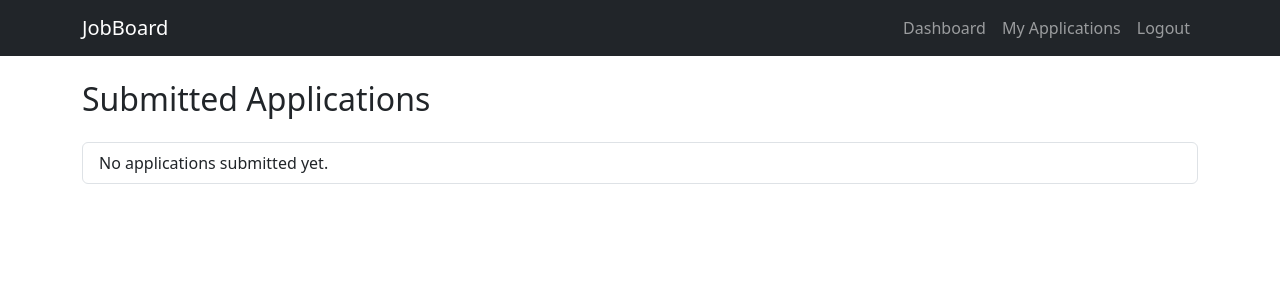
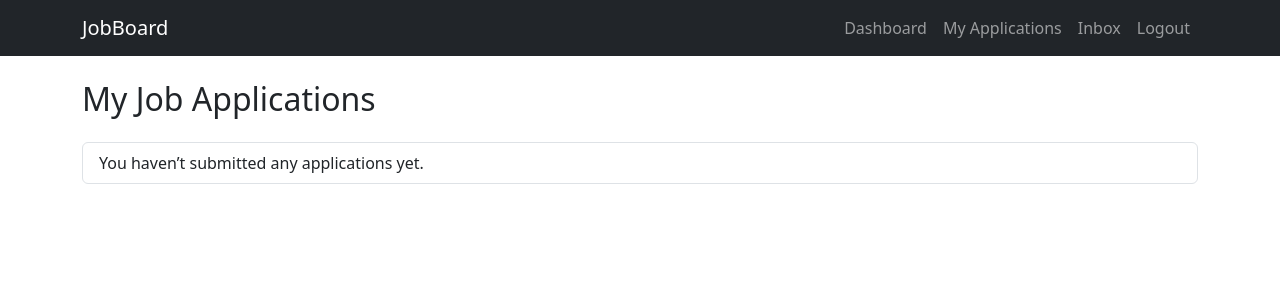
Before and after one commit to GagikVoskerchyan/JobBoard, a Django app: page /applications/ in a window 1280 px wide. Shown: the top 300 px of the page. Run offline with Django 4.2, Linux system fonts and the light colour scheme; a user stored in the database is signed in; data comes from the database, SQL or seed files in the repository; both versions use the stored data as it was after the commit.

Commit message:
Updated project

```diff
--- a/JobBoard/JobBoard/settings.py
+++ b/JobBoard/JobBoard/settings.py
@@ -33,6 +33,7 @@ LOGIN_URL = '/login/'
 LOGIN_REDIRECT_URL = '/dashboard/'
 MEDIA_URL = '/media/'
 MEDIA_ROOT = BASE_DIR / 'media'
+EMAIL_BACKEND = 'django.core.mail.backends.console.EmailBackend'
 
 # Application definition
 
--- a/JobBoard/core/forms.py
+++ b/JobBoard/core/forms.py
@@ -40,3 +40,7 @@ class ProfileForm(forms.ModelForm):
         if resume and not resume.name.endswith('.pdf'):
             raise forms.ValidationError("Only PDF files are allowed.")
         return resume
+
+class MessageForm(forms.Form):
+    subject = forms.CharField(max_length=100)
+    message = forms.CharField(widget=forms.Textarea)
--- a/JobBoard/core/models.py
+++ b/JobBoard/core/models.py
@@ -54,6 +54,19 @@ class Profile(models.Model):
         return self.user.username
 
 
+class Message(models.Model):
+    sender = models.ForeignKey(User, related_name='sent_messages', on_delete=models.CASCADE)
+    recipient = models.ForeignKey(User, related_name='received_messages', on_delete=models.CASCADE)
+    subject = models.CharField(max_length=255)
+    body = models.TextField()
+    sent_at = models.DateTimeField(auto_now_add=True)
+    is_read = models.BooleanField(default=False)
+
+    def __str__(self):
+        return f"From {self.sender.username} to {self.recipient.username}: {self.subject}"
+
+
+
 # ✅ NEW: Separate seeker and employer profiles
 class SeekerProfile(models.Model):
     user = models.OneToOneField(User, on_delete=models.CASCADE)
--- a/JobBoard/core/templates/base.html
+++ b/JobBoard/core/templates/base.html
@@ -26,6 +26,7 @@
                 {% else %}
                   <li class="nav-item"><a class="nav-link" href="{% url 'seeker_dashboard' %}">Dashboard</a></li>
                   <li class="nav-item"><a class="nav-link" href="{% url 'application_list' %}">My Applications</a></li>
+                  <li class="nav-item"><a class="nav-link" href="{% url 'inbox' %}">Inbox</a></li>
                 {% endif %}
                 <li class="nav-item"><a class="nav-link" href="{% url 'logout' %}">Logout</a></li>
               {% else %}
--- a/JobBoard/core/templates/core/application_list.html
+++ b/JobBoard/core/templates/core/application_list.html
@@ -1,24 +1,26 @@
 {% extends "base.html" %}
 
 {% block content %}
-<h2>Submitted Applications</h2>
+<h2>My Job Applications</h2>
+
 <ul class="list-group mt-4">
   {% for app in applications %}
     <li class="list-group-item">
-      <strong>{{ app.name }}</strong> applied to
-      <a href="{% url 'job_detail' app.job.id %}">{{ app.job.title }}</a> at {{ app.job.company }} <br>
-      <small>{{ app.applied_at }}</small><br>
+      <strong>You applied to:</strong>
+      <a href="{% url 'job_detail' app.job.id %}">{{ app.job.title }}</a> at {{ app.job.company }}<br>
+      <small>Applied on: {{ app.applied_at }}</small><br>
 
-      {% if app.user.profile.resume %}
-        <a href="{{ app.user.profile.resume.url }}" target="_blank" class="btn btn-sm btn-outline-secondary mt-2">
-          Download Resume
+      {% if app.resume %}
+        <a href="{{ app.resume.url }}" target="_blank" class="btn btn-sm btn-outline-secondary mt-2">
+          View My Submitted Resume
         </a>
       {% else %}
-        <span class="text-muted mt-2 d-block">No resume</span>
+        <span class="text-muted mt-2 d-block">You didn’t upload a resume.</span>
       {% endif %}
     </li>
   {% empty %}
-    <li class="list-group-item">No applications submitted yet.</li>
+    <li class="list-group-item">You haven’t submitted any applications yet.</li>
   {% endfor %}
 </ul>
+
 {% endblock %}
--- a/JobBoard/core/templates/dashboard/employer_dashboard.html
+++ b/JobBoard/core/templates/dashboard/employer_dashboard.html
@@ -37,6 +37,8 @@
                   </p>
                   <a href="{% url 'job_detail' job.id %}" class="btn btn-outline-primary btn-sm">View Job</a>
                   <a href="{% url 'view_applicants' job.id %}" class="btn btn-outline-success btn-sm">View Applicants</a>
+                  <a href="{% url 'edit_job' job.id %}">Edit</a> |
+                  <a href="{% url 'delete_job' job.id %}">Delete</a>
                 </div>
               </div>
             </div>
--- a/JobBoard/core/urls.py
+++ b/JobBoard/core/urls.py
@@ -15,9 +15,14 @@ urlpatterns = [
     path('post-job/', views.post_job_view, name='post_job'),
     path('job/<int:job_id>/', views.job_detail_view, name='job_detail'),
     path('applications/', ApplicationListView.as_view(), name='application_list'),  # or use FBV
+    path('job/<int:job_id>/applicants/', views.view_applicants, name='view_applicants'),
+    path('job/<int:job_id>/edit/', views.edit_job, name='edit_job'),
+    path('job/<int:job_id>/delete/', views.delete_job, name='delete_job'),
     path('dashboard/', views.redirect_dashboard, name='dashboard'),
     path('dashboard/seeker/', views.seeker_dashboard, name='seeker_dashboard'),
     path('dashboard/employer/', views.employer_dashboard, name='employer_dashboard'),
+    path('message/<int:applicant_id>/', views.message_applicant, name='message_applicant'),
+    path('inbox/', views.inbox, name='inbox'),
     path('edit-profile/', edit_profile, name='edit_profile'),
     path('applications/delete/<int:application_id>/', views.delete_application, name='delete_application'),
 ] + static(settings.MEDIA_URL, document_root=settings.MEDIA_ROOT)
--- a/JobBoard/core/views.py
+++ b/JobBoard/core/views.py
@@ -5,10 +5,15 @@ from django.contrib import messages
 from django.contrib.auth.decorators import login_required
 from django.contrib.auth.mixins import LoginRequiredMixin
 from django.views.generic import ListView
+from django.core.mail import send_mail
+from django.contrib.auth.models import User
 
-from .forms import RegisterForm, JobForm, ApplicationForm, ProfileForm
+
+from .forms import RegisterForm, JobForm, ApplicationForm, ProfileForm, MessageForm
 from .models import Job, Application, Profile
 from .models import EmployerProfile, SeekerProfile
+from .models import Message  # add this import
+
 
 class ApplicationListView(LoginRequiredMixin, ListView):
     model = Application
@@ -49,6 +54,7 @@ def job_detail_view(request, job_id):
         if form.is_valid():
             application = form.save(commit=False)
             application.job = job
+            application.user = request.user  # ✅ FIX HERE
             application.save()
             messages.success(request, "Application submitted successfully!")
             return redirect('job_detail', job_id=job.id)
@@ -56,6 +62,7 @@ def job_detail_view(request, job_id):
         form = ApplicationForm()
 
     return render(request, 'core/job_detail.html', {'job': job, 'form': form})
+
 
 def application_list_view(request):
     applications = Application.objects.all().order_by('-applied_at')
@@ -161,3 +168,64 @@ def delete_application(request, application_id):
     application = get_object_or_404(Application, id=application_id, user=request.user)
     application.delete()
     return redirect('application_list')
+
+
+@login_required
+def view_applicants(request, job_id):
+    job = get_object_or_404(Job, id=job_id)
+    applicants = Application.objects.filter(job=job)
+    return render(request, 'core/view_applicants.html', {'job': job, 'applicants': applicants})
+
+
+@login_required
+def edit_job(request, job_id):
+    job = get_object_or_404(Job, id=job_id, posted_by=request.user)
+
+    if request.method == 'POST':
+        form = JobForm(request.POST, instance=job)
+        if form.is_valid():
+            form.save()
+            return redirect('employer_dashboard')
+    else:
+        form = JobForm(instance=job)
+
+    return render(request, 'jobs/edit_job.html', {'form': form})
+
+
+@login_required
+def delete_job(request, job_id):
+    job = get_object_or_404(Job, id=job_id, posted_by=request.user)
+
+    if request.method == 'POST':
+        job.delete()
+        return redirect('employer_dashboard')
+
+    return render(request, 'jobs/delete_job.html', {'job': job})
+
+@login_required
+def message_applicant(request, applicant_id):
+    applicant = get_object_or_404(User, id=applicant_id)
+    if request.method == 'POST':
+        form = MessageForm(request.POST)
+        if form.is_valid():
+            subject = form.cleaned_data['subject']
+            body = form.cleaned_data['message']
+
+            Message.objects.create(
+                sender=request.user,
+                recipient=applicant,
+                subject=subject,
+                body=body,
+            )
+
+            messages.success(request, "Message sent!")
+            return redirect('employer_dashboard')
+    else:
+        form = MessageForm()
+
+    return render(request, 'applications/message_applicant.html', {'form': form, 'applicant': applicant})
+
+@login_required
+def inbox(request):
+    messages = Message.objects.filter(recipient=request.user).order_by('-sent_at')
+    return render(request, 'messages/inbox.html', {'messages': messages})
```
Also changed, not shown: JobBoard/core/templates/applications/message_applicant.html (added, +9 -0 lines), JobBoard/core/templates/core/view_applicants.html (added, +28 -0 lines), JobBoard/core/templates/jobs/delete_job.html (added, +11 -0 lines), JobBoard/core/templates/jobs/edit_job.html (added, +11 -0 lines), JobBoard/core/templates/messages/inbox.html (added, +17 -0 lines), JobBoard/core/migrations/0006_message.py (added), JobBoard/db.sqlite3, 3 other files.
